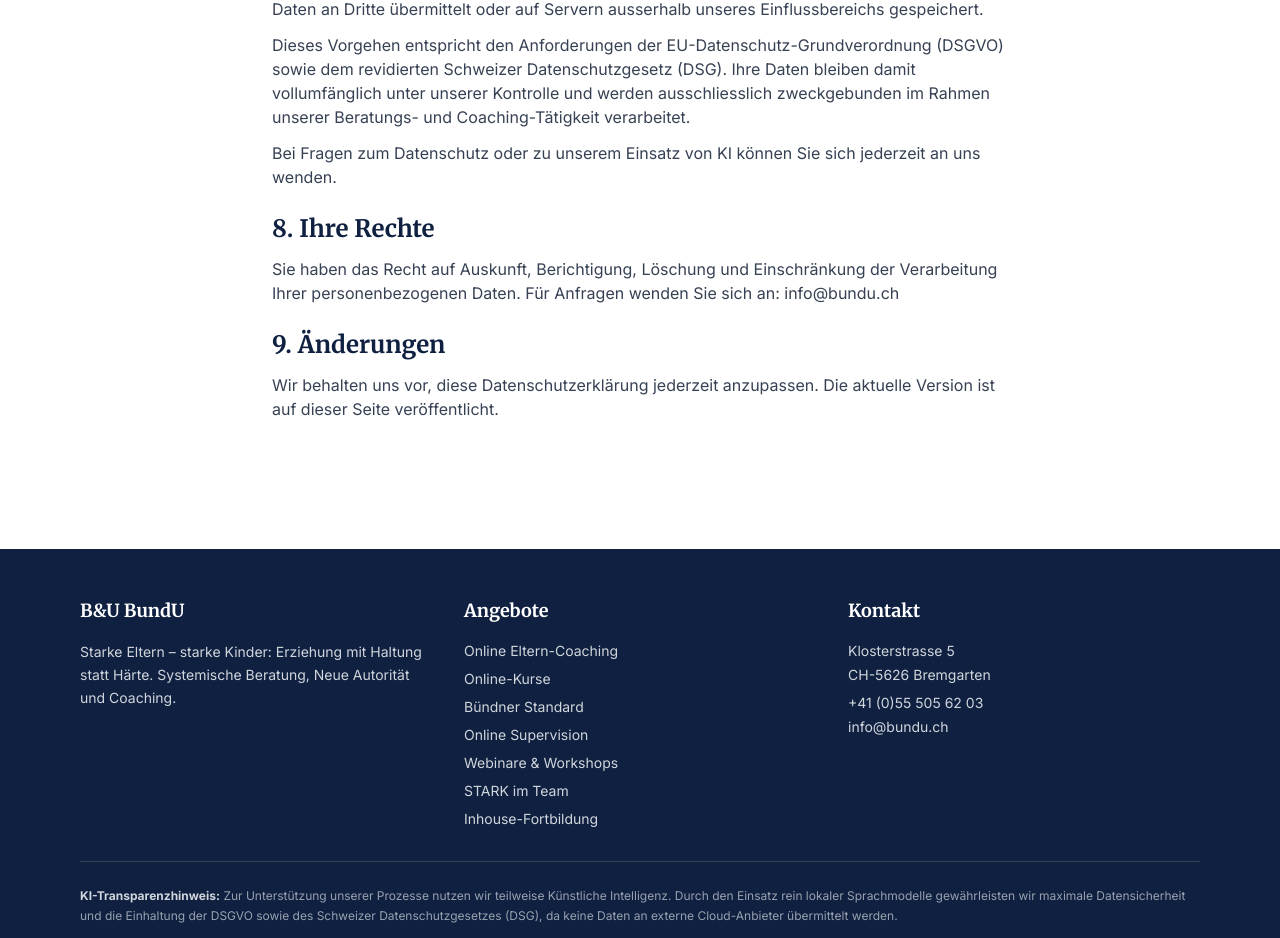
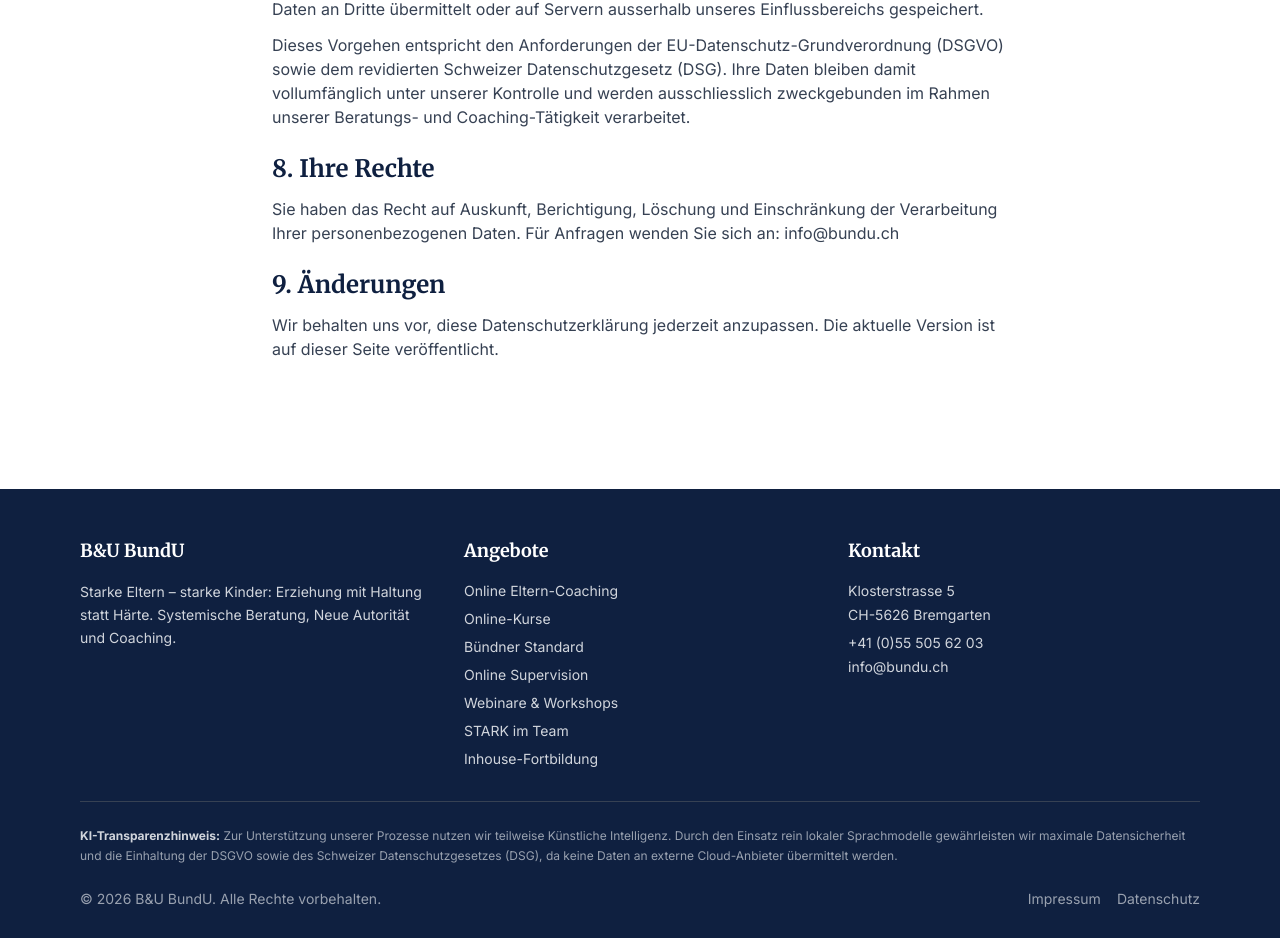
Before and after one commit to Walt6183/bundu-website, a Next.js app: page /datenschutz in a window 1280 px wide. Shown: the part 1212-2150 px from the top of the page. Built offline with nearby package versions, Linux system fonts and the light colour scheme.

Commit message:
Datenschutz: Doppelten Satz aus KI-Abschnitt entfernt

```diff
--- a/app/(website)/datenschutz/page.tsx
+++ b/app/(website)/datenschutz/page.tsx
@@ -65,9 +65,6 @@ export default function DatenschutzPage() {
             <p className="text-gray-700 mt-3">
               Dieses Vorgehen entspricht den Anforderungen der EU-Datenschutz-Grundverordnung (DSGVO) sowie dem revidierten Schweizer Datenschutzgesetz (DSG). Ihre Daten bleiben damit vollumfänglich unter unserer Kontrolle und werden ausschliesslich zweckgebunden im Rahmen unserer Beratungs- und Coaching-Tätigkeit verarbeitet.
             </p>
-            <p className="text-gray-700 mt-3">
-              Bei Fragen zum Datenschutz oder zu unserem Einsatz von KI können Sie sich jederzeit an uns wenden.
-            </p>
           </section>
 
           <section>
```
